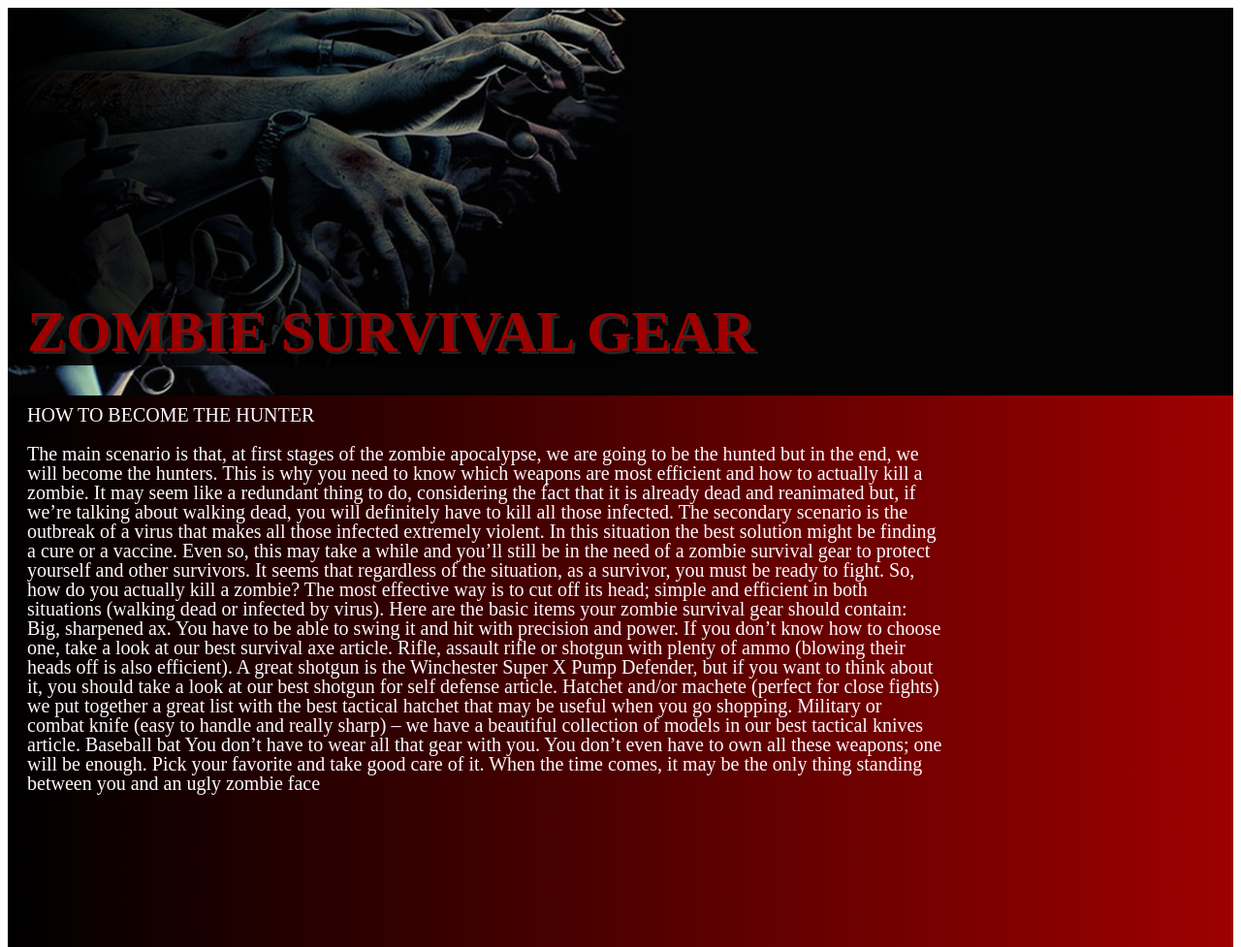
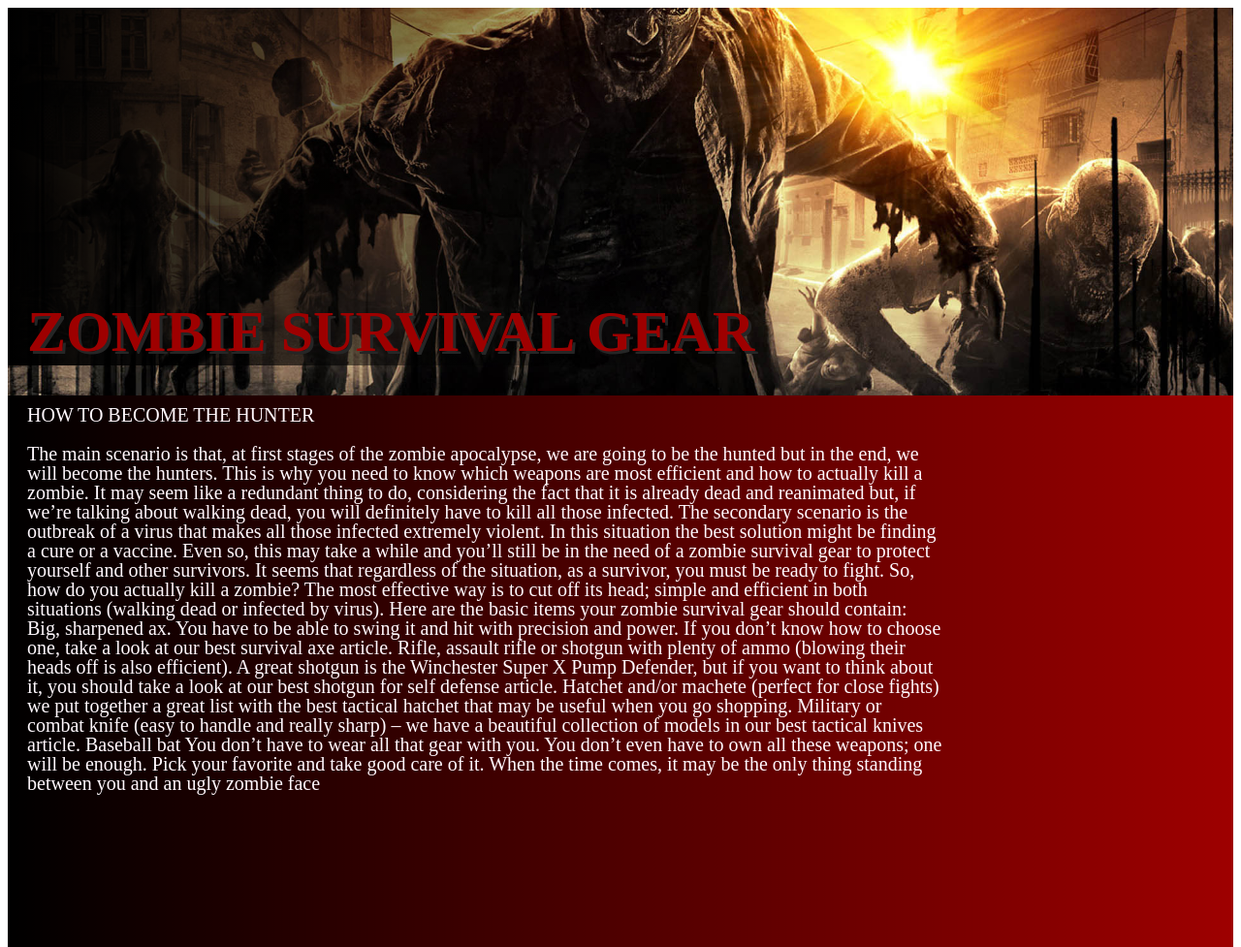
Before and after one commit to Chrixs/zombie_survival_guide, a PHP site: page /howToBecomeAHunter.html in a window 1280 px wide. Shown: the top 977 px of the page at 97% size. Run offline with PHP 8.4, Linux system fonts and the light colour scheme.

Commit message:
final beginners guide commit

```diff
--- a/howToBecomeAHunter.html
+++ b/howToBecomeAHunter.html
@@ -5,7 +5,7 @@
 <link rel="stylesheet" href="style.css">
 
 <body>
-  <div class='parallax2'><h1 id="begginersGuide"> ZOMBIE SURVIVAL GEAR </h1></div>
+  <div class='parallax4'><h1 id="begginersGuide"> ZOMBIE SURVIVAL GEAR </h1></div>
   <div style="
   background: linear-gradient(to right, black, rgba(255, 0,0,0));
   background-color:grey;font-size:36px
--- a/style.css
+++ b/style.css
@@ -53,7 +53,11 @@ body, html {
   padding-left:20px;
 
 }
-/*#stepsForWaterPurifier {
-  color: blue;
-  font-size: 20;
-}*/*/
+.parallax4{
+  background-image: url('./images/dying-light-zombie.jpg');
+  height: 50%;
+  background-attachment: fixed;
+  background-position: center;
+  background-repeat: no-repeat;
+  background-size: cover;
+}
```
Also changed, not shown: images/dying-light-zombie.jpg (added).
